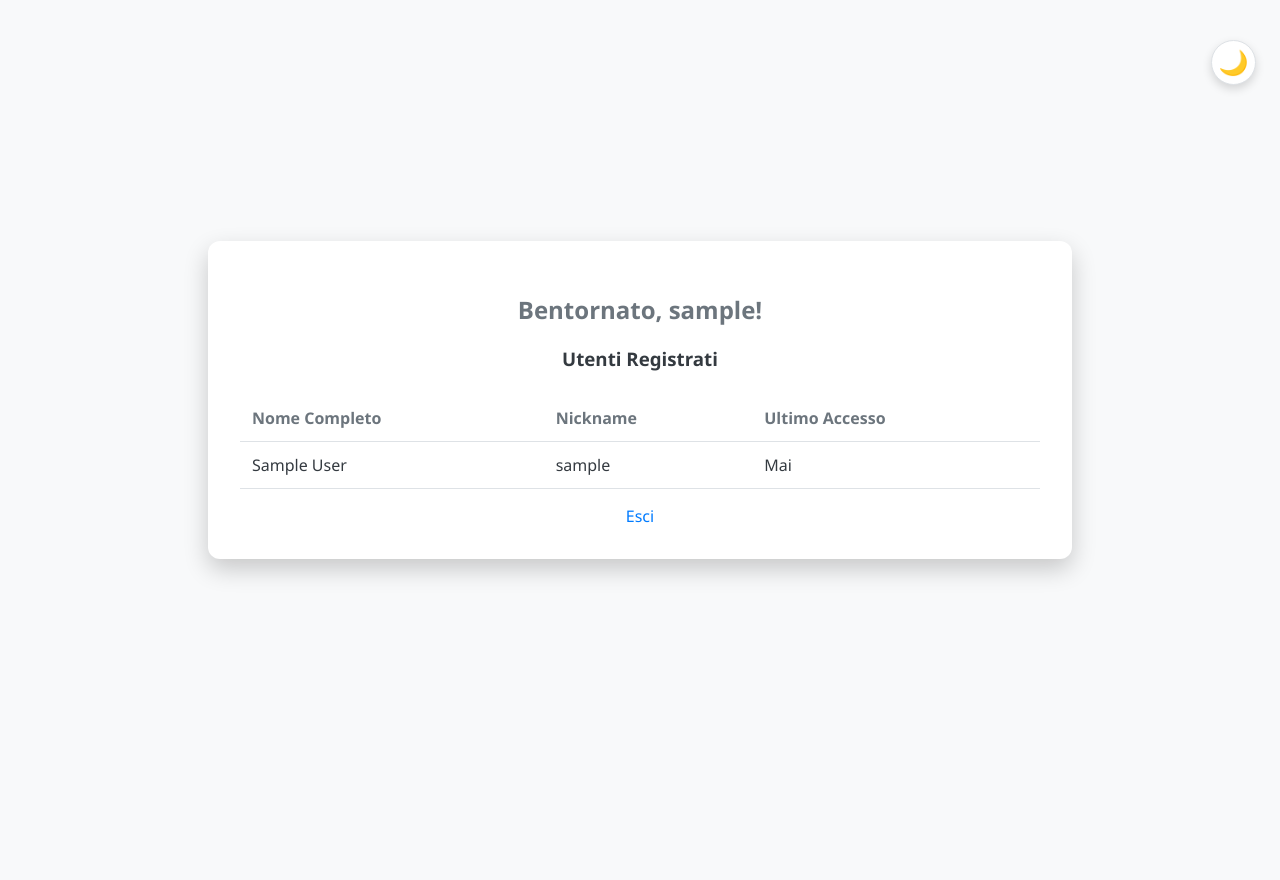
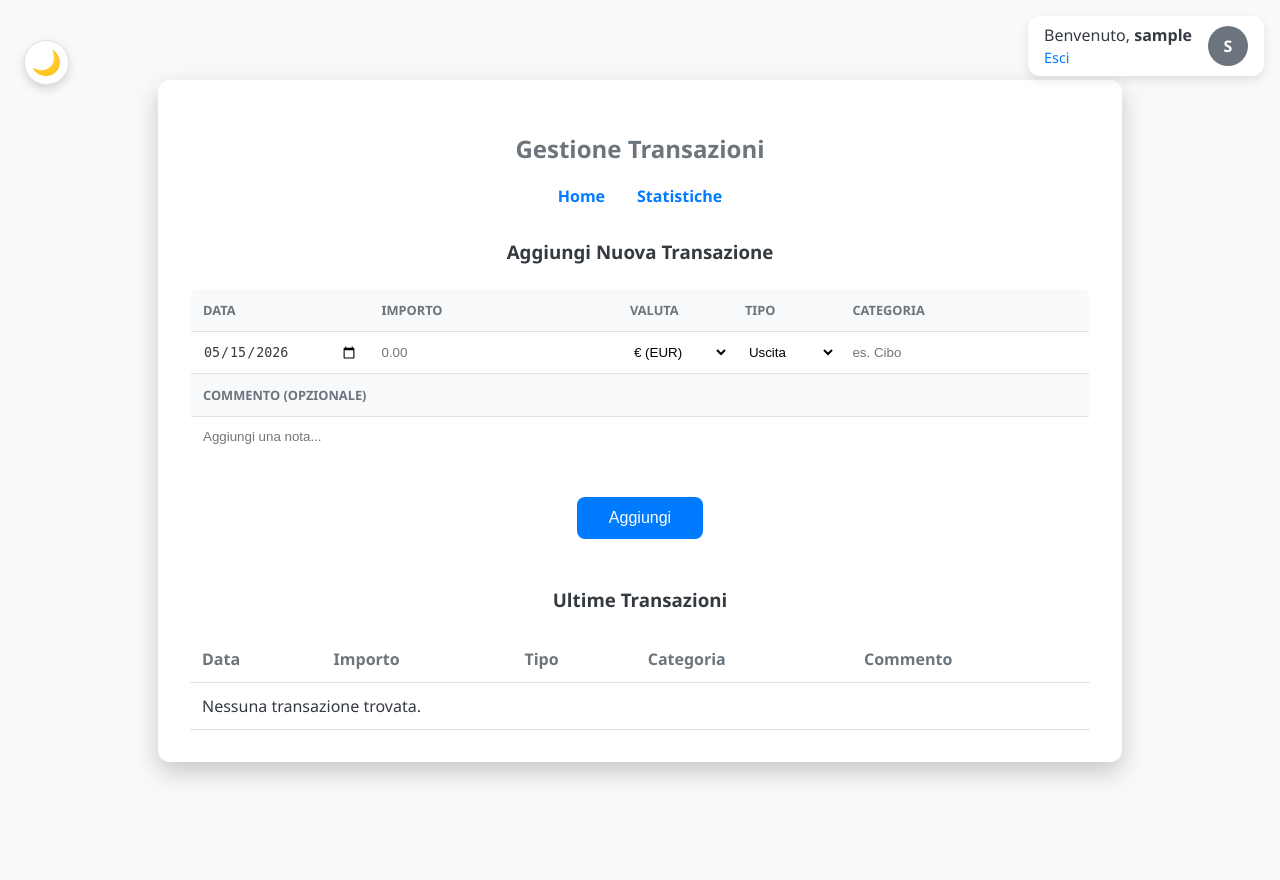
Before and after one commit to MiViEs-96/PersonalFinantialAssistant, a Flask app: page / in a window 1280 px wide. Before the commit the page ends 577 px from the top, so only its background shows below. Run offline with Flask 3, Linux system fonts and the light colour scheme; the visitor is signed in with stand-in values (Sample User, id 1); data comes from the database, SQL or seed files in the repository; data that the repository does not hold is empty.

Commit message:
Add transaction management and visual analytics
- Removed general user list for privacy.
- Updated database schema with a 'transactions' table.
- Implemented db_check.py for interactive startup table verification.
- Redesigned Home page with a graphical transaction input form.
- Added a Stats page with Chart.js pie and bar charts for expense/income analysis.
- Added support for date range filtering in analytics.
- Improved UI with user widgets and profile placeholders.

Co-authored-by: MiViEs-96 <228829351+MiViEs-96@users.noreply.github.com>

```diff
--- a/auth.py
+++ b/auth.py
@@ -22,6 +22,7 @@ def register():
             return redirect(url_for('auth.login'))
         else:
             flash('Nickname already exists.')
+            return redirect(url_for('auth.register'))
 
     return render_template('register.html')
 
--- a/database_manager.py
+++ b/database_manager.py
@@ -10,6 +10,7 @@ def get_db_connection():
 
 def init_db():
     conn = get_db_connection()
+    # Create users table
     conn.execute('''
         CREATE TABLE IF NOT EXISTS users (
             id INTEGER PRIMARY KEY AUTOINCREMENT,
@@ -19,8 +20,25 @@ def init_db():
             last_access DATETIME
         )
     ''')
+
+    # Create transactions table
+    conn.execute('''
+        CREATE TABLE IF NOT EXISTS transactions (
+            id INTEGER PRIMARY KEY AUTOINCREMENT,
+            date DATE NOT NULL,
+            amount REAL NOT NULL,
+            currency TEXT NOT NULL,
+            direction TEXT NOT NULL, -- 'entrata' or 'uscita'
+            category TEXT NOT NULL,  -- e.g., 'cibo', 'stipendio'
+            nickname TEXT NOT NULL,
+            comment TEXT,
+            FOREIGN KEY (nickname) REFERENCES users(nickname)
+        )
+    ''')
     conn.commit()
     conn.close()
+
+# --- User Management ---
 
 def add_user(full_name, nickname, hashed_password):
     conn = get_db_connection()
@@ -58,6 +76,41 @@ def get_all_users():
     conn.close()
     return users
 
+# --- Transaction Management ---
+
+def add_transaction(date, amount, currency, direction, category, nickname, comment):
+    conn = get_db_connection()
+    conn.execute('''
+        INSERT INTO transactions (date, amount, currency, direction, category, nickname, comment)
+        VALUES (?, ?, ?, ?, ?, ?, ?)
+    ''', (date, amount, currency, direction, category, nickname, comment))
+    conn.commit()
+    conn.close()
+
+def get_transactions_by_user(nickname):
+    conn = get_db_connection()
+    transactions = conn.execute('''
+        SELECT * FROM transactions WHERE nickname = ? ORDER BY date DESC
+    ''', (nickname,)).fetchall()
+    conn.close()
+    return transactions
+
+def get_stats_data(nickname, start_date=None, end_date=None):
+    conn = get_db_connection()
+    query = 'SELECT * FROM transactions WHERE nickname = ?'
+    params = [nickname]
+
+    if start_date:
+        query += ' AND date >= ?'
+        params.append(start_date)
+    if end_date:
+        query += ' AND date <= ?'
+        params.append(end_date)
+
+    data = conn.execute(query, params).fetchall()
+    conn.close()
+    return data
+
 if __name__ == '__main__':
     init_db()
     print("Database initialized.")
--- a/main.py
+++ b/main.py
@@ -1,4 +1,4 @@
-from flask import Flask, render_template, session, redirect, url_for
+from flask import Flask, render_template, session, redirect, url_for, request
 from auth import auth_bp
 import database_manager
 import os
@@ -14,10 +14,48 @@ def index():
     if 'user_id' not in session:
         return redirect(url_for('auth.login'))
 
-    users = database_manager.get_all_users()
-    return render_template('index.html', users=users)
+    from datetime import date
+    nickname = session['nickname']
+    transactions = database_manager.get_transactions_by_user(nickname)
+    return render_template('index.html', transactions=transactions, today=date.today().isoformat())
+
+@app.route('/add_transaction', methods=['POST'])
+def add_transaction():
+    if 'user_id' not in session:
+        return redirect(url_for('auth.login'))
+
+    date = request.form.get('date')
+    amount = float(request.form.get('amount'))
+    currency = request.form.get('currency')
+    direction = request.form.get('direction')
+    category = request.form.get('category')
+    comment = request.form.get('comment')
+    nickname = session['nickname']
+
+    database_manager.add_transaction(date, amount, currency, direction, category, nickname, comment)
+    return redirect(url_for('index'))
+
+@app.route('/stats')
+def stats():
+    if 'user_id' not in session:
+        return redirect(url_for('auth.login'))
+
+    nickname = session['nickname']
+    start_date = request.args.get('start_date')
+    end_date = request.args.get('end_date')
+
+    transactions = database_manager.get_stats_data(nickname, start_date, end_date)
+
+    import analytics
+    chart_data = analytics.process_data_for_charts(transactions)
+
+    return render_template('stats.html', chart_data=chart_data, start_date=start_date, end_date=end_date)
 
 if __name__ == '__main__':
-    database_manager.init_db()
+    # Verifico le tabelle all'avvio
+    from database_manager import init_db
+    init_db() # Per semplicità nel server lo facciamo in automatico,
+              # lo script db_check.py può essere usato manualmente per controllo interattivo.
+
     # Host 0.0.0.0 makes it accessible on the local network
     app.run(host='0.0.0.0', port=5000, debug=True)
--- a/static/style.css
+++ b/static/style.css
@@ -24,10 +24,11 @@ body {
     font-family: 'Segoe UI', Tahoma, Geneva, Verdana, sans-serif;
     margin: 0;
     display: flex;
-    justify-content: center;
+    flex-direction: column;
     align-items: center;
     min-height: 100vh;
     transition: background-color 0.3s, color 0.3s;
+    padding-top: 5rem;
 }
 
 .container {
@@ -35,9 +36,10 @@ body {
     padding: 2rem;
     border-radius: 12px;
     box-shadow: 0 10px 25px rgba(0,0,0,0.2);
-    width: 100%;
-    max-width: 400px;
+    width: 90%;
+    max-width: 900px;
     text-align: center;
+    margin-bottom: 2rem;
 }
 
 h1, h2 {
@@ -82,9 +84,9 @@ button:hover {
 }
 
 .theme-toggle {
-    position: absolute;
+    position: fixed;
     top: 1.5rem;
-    right: 1.5rem;
+    left: 1.5rem;
     background: var(--card-bg);
     border: 1px solid var(--border-color);
     color: var(--text-color);
@@ -131,7 +133,80 @@ th {
 
 .logout-link {
     display: inline-block;
-    margin-top: 1rem;
     color: var(--accent-color);
     text-decoration: none;
+    font-size: 0.9rem;
 }
+
+/* User Profile Widget */
+.user-widget {
+    position: fixed;
+    top: 1rem;
+    right: 1rem;
+    background-color: var(--card-bg);
+    padding: 0.5rem 1rem;
+    border-radius: 12px;
+    box-shadow: 0 4px 10px rgba(0,0,0,0.1);
+    display: flex;
+    align-items: center;
+    gap: 1rem;
+    z-index: 100;
+}
+
+.user-avatar {
+    width: 40px;
+    height: 40px;
+    border-radius: 50%;
+    background-color: var(--primary-color);
+    display: flex;
+    justify-content: center;
+    align-items: center;
+    color: white;
+    font-weight: bold;
+    overflow: hidden;
+}
+
+.user-avatar img {
+    width: 100%;
+    height: 100%;
+    object-fit: cover;
+}
+
+/* Transaction Table Form */
+.transaction-form-table {
+    width: 100%;
+    margin-bottom: 1.5rem;
+    border: 1px solid var(--border-color);
+    border-radius: 8px;
+    overflow: hidden;
+}
+
+.transaction-form-table th {
+    background-color: var(--bg-color);
+    font-size: 0.8rem;
+    text-transform: uppercase;
+}
+
+.transaction-form-table td {
+    padding: 0.25rem;
+}
+
+.transaction-form-table input, .transaction-form-table select {
+    border: none;
+    padding: 0.5rem;
+    width: 100%;
+    background: transparent;
+}
+
+.nav-links {
+    margin-top: 1rem;
+    display: flex;
+    justify-content: center;
+    gap: 2rem;
+}
+
+.nav-links a {
+    text-decoration: none;
+    color: var(--accent-color);
+    font-weight: bold;
+}
--- a/templates/base.html
+++ b/templates/base.html
@@ -10,6 +10,23 @@
     <button class="theme-toggle" id="theme-toggle" onclick="toggleTheme()" aria-label="Cambia Tema">
         <span id="theme-icon">🌙</span>
     </button>
+
+    {% if session['nickname'] %}
+    <div class="user-widget">
+        <div class="user-info">
+            <div>Benvenuto, <strong>{{ session['nickname'] }}</strong></div>
+            <a href="{{ url_for('auth.logout') }}" class="logout-link">Esci</a>
+        </div>
+        <div class="user-avatar">
+            {% if session['profile_pic'] %}
+                <img src="{{ session['profile_pic'] }}" alt="Profile">
+            {% else %}
+                {{ session['nickname'][0] | upper }}
+            {% endif %}
+        </div>
+    </div>
+    {% endif %}
+
     <div class="container {% block container_class %}{% endblock %}">
         {% with messages = get_flashed_messages() %}
           {% if messages %}
--- a/templates/index.html
+++ b/templates/index.html
@@ -1,34 +1,85 @@
 {% extends "base.html" %}
 
-{% block title %}Dashboard{% endblock %}
-
-{% block container_class %}dashboard-container{% endblock %}
+{% block title %}Home{% endblock %}
 
 {% block content %}
-    <style>
-        .dashboard-container {
-            max-width: 800px;
-        }
-    </style>
-    <h2>Bentornato, {{ session['nickname'] }}!</h2>
-    <h3>Utenti Registrati</h3>
+    <h2>Gestione Transazioni</h2>
+
+    <div class="nav-links">
+        <a href="{{ url_for('index') }}">Home</a>
+        <a href="{{ url_for('stats') }}">Statistiche</a>
+    </div>
+
+    <div style="margin-top: 2rem;">
+        <h3>Aggiungi Nuova Transazione</h3>
+        <form action="{{ url_for('add_transaction') }}" method="POST">
+            <table class="transaction-form-table">
+                <thead>
+                    <tr>
+                        <th>Data</th>
+                        <th>Importo</th>
+                        <th>Valuta</th>
+                        <th>Tipo</th>
+                        <th>Categoria</th>
+                    </tr>
+                </thead>
+                <tbody>
+                    <tr>
+                        <td><input type="date" name="date" required value="{{ today }}"></td>
+                        <td><input type="number" step="0.01" name="amount" placeholder="0.00" required></td>
+                        <td>
+                            <select name="currency">
+                                <option value="EUR">€ (EUR)</option>
+                                <option value="USD">$ (USD)</option>
+                            </select>
+                        </td>
+                        <td>
+                            <select name="direction">
+                                <option value="uscita">Uscita</option>
+                                <option value="entrata">Entrata</option>
+                            </select>
+                        </td>
+                        <td><input type="text" name="category" placeholder="es. Cibo" required></td>
+                    </tr>
+                    <tr>
+                        <th colspan="5">Commento (Opzionale)</th>
+                    </tr>
+                    <tr>
+                        <td colspan="5"><input type="text" name="comment" placeholder="Aggiungi una nota..."></td>
+                    </tr>
+                </tbody>
+            </table>
+            <button type="submit" style="width: auto; padding: 0.75rem 2rem;">Aggiungi</button>
+        </form>
+    </div>
+
+    <div style="margin-top: 3rem;">
+        <h3>Ultime Transazioni</h3>
         <table>
             <thead>
                 <tr>
-                <th>Nome Completo</th>
-                <th>Nickname</th>
-                <th>Ultimo Accesso</th>
+                    <th>Data</th>
+                    <th>Importo</th>
+                    <th>Tipo</th>
+                    <th>Categoria</th>
+                    <th>Commento</th>
                 </tr>
             </thead>
             <tbody>
-            {% for user in users %}
+                {% for t in transactions %}
+                <tr style="color: {{ 'var(--success-color)' if t['direction'] == 'entrata' else 'inherit' }}">
+                    <td>{{ t['date'] }}</td>
+                    <td>{{ "%.2f"|format(t['amount']) }} {{ t['currency'] }}</td>
+                    <td>{{ t['direction'] | capitalize }}</td>
+                    <td>{{ t['category'] }}</td>
+                    <td>{{ t['comment'] }}</td>
+                </tr>
+                {% else %}
                 <tr>
-                <td>{{ user['full_name'] }}</td>
-                <td>{{ user['nickname'] }}</td>
-                <td>{{ user['last_access'] if user['last_access'] else 'Mai' }}</td>
+                    <td colspan="5">Nessuna transazione trovata.</td>
                 </tr>
                 {% endfor %}
             </tbody>
         </table>
-    <a href="{{ url_for('auth.logout') }}" class="logout-link">Esci</a>
+    </div>
 {% endblock %}
```
Also changed, not shown: analytics.py (added, +30 -0 lines), db_check.py (added, +34 -0 lines), templates/stats.html (added, +93 -0 lines). Lines whose indentation alone changed are shown as unchanged.
